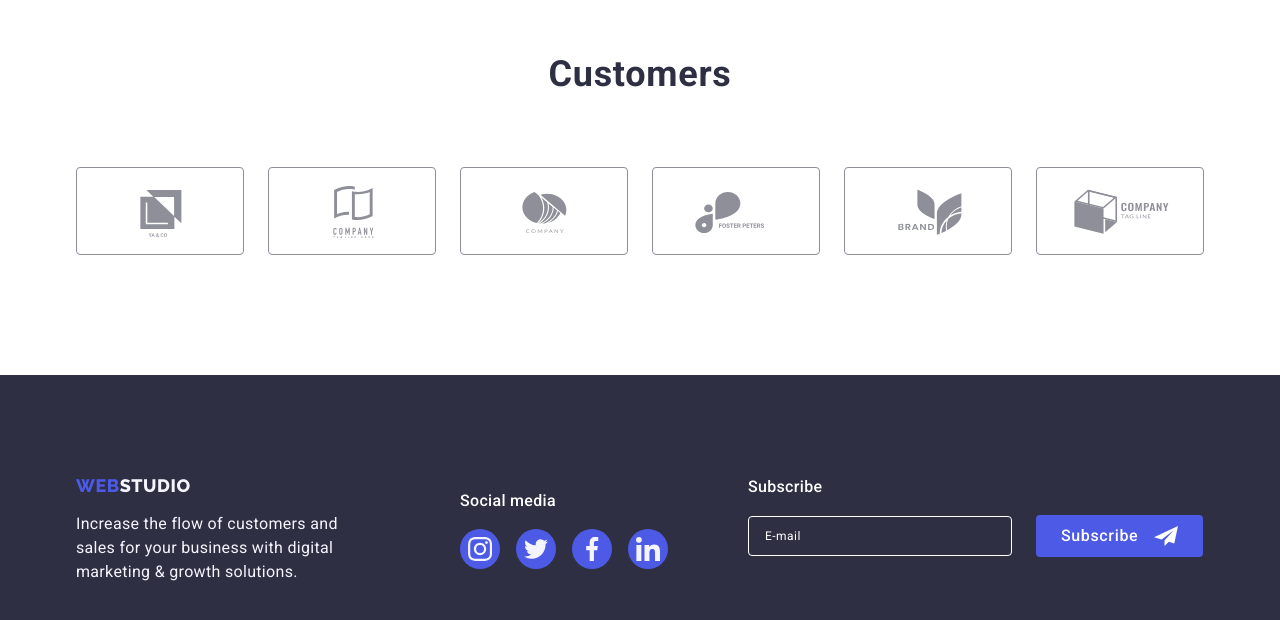
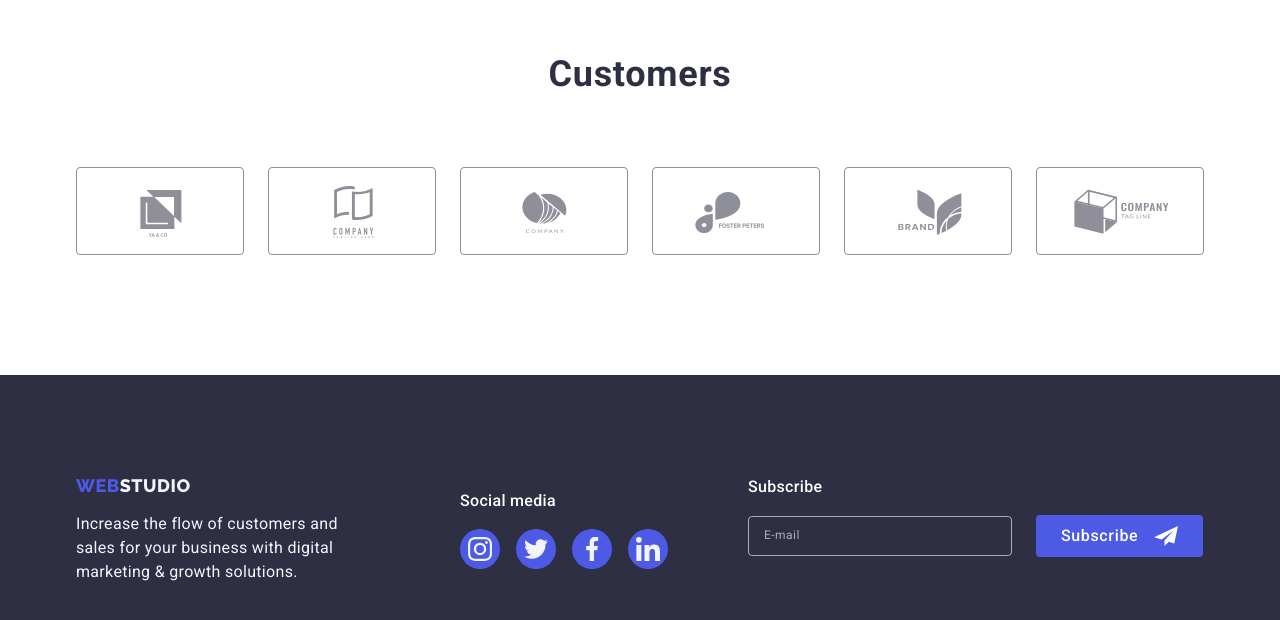
Before and after one commit to starodubbb/web-studio, a plain HTML site: page index.html in a window 1280 px wide. Shown: the part 2538-3158 px from the top of the page. Drawn offline with nearby package versions, Linux system fonts and the light colour scheme.

Commit message:
footer add new animatable placeholder

```diff
--- a/css/styles.css
+++ b/css/styles.css
@@ -717,37 +717,54 @@ img {
   }
 }
 .footer-form-label {
+  position: relative;
+
   width: 100%;
 }
 .footer-form-input {
   width: 100%;
   height: 40px;
-  padding-left: 16px;
-  padding-right: 0;
+  padding-inline: 16px;
   padding-top: 0;
   padding-bottom: 0;
 
   color: #ffffff;
   font-size: 12px;
-  line-height: 2;
   letter-spacing: 0.04em;
 
-  background-color: #2e2f42;
+  background-color: transparent;
   border-width: 1px;
   border-style: solid;
-  border-color: #ffffff;
+  border-color: rgba(255, 255, 255, 0.6);
   border-radius: 4px;
   outline: 0;
 
   transition: border-color 250ms cubic-bezier(0.4, 0, 0.2, 1);
 }
 .footer-form-input:focus {
-  border-color: #4d5ae5;
+  border-color: #fff;
 }
-.footer-form-input::placeholder {
-  color: #ffffff;
-  opacity: 1;
+.footer-form-label-text {
+  position: absolute;
+  top: 50%;
+  left: 11px;
+  transform: translateY(-50%);
+
+  padding-inline: 5px;
+
+  color: rgba(255, 255, 255, 0.6);
+  font-size: 12px;
+  letter-spacing: 0.04em;
+
+  background-color: #2e2f42;
+
+  transition: transform 250ms cubic-bezier(0.4, 0, 0.2, 1);
 }
+.footer-form-input:focus + .footer-form-label-text,
+.footer-form-input:not(:placeholder-shown) + .footer-form-label-text {
+  transform: translateY(calc(-50% - 20px));
+}
+
 @media only screen and (min-width: 768px) {
   .footer-form-input {
     width: 264px;
--- a/index.html
+++ b/index.html
@@ -551,10 +551,10 @@
                 class="footer-form-input"
                 type="email"
                 name="email"
-                placeholder="E-mail"
+                placeholder="&nbsp;"
                 required
-                aria-label="E-mail"
               />
+              <span class="footer-form-label-text">E-mail</span>
             </label>
             <button class="footer-form-button button" type="submit">
               Subscribe
```
Also changed, not shown: portfolio.html (+2 -2 lines).
